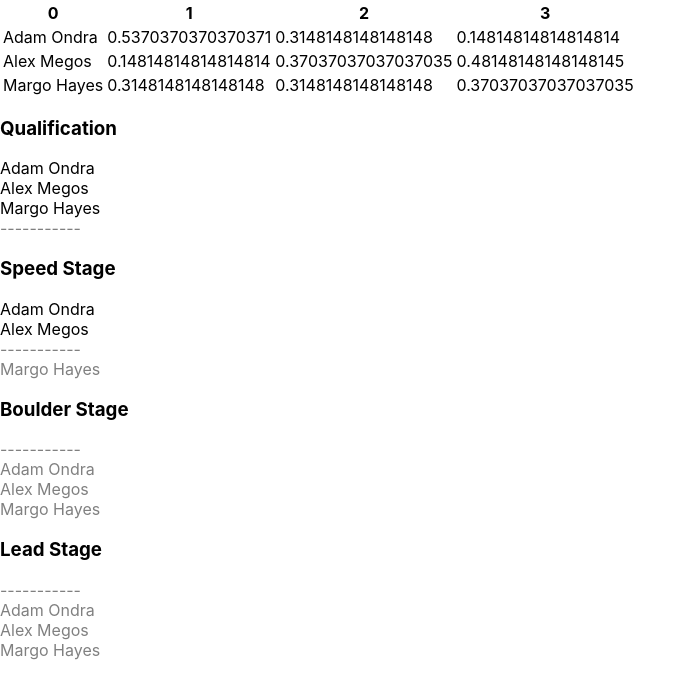
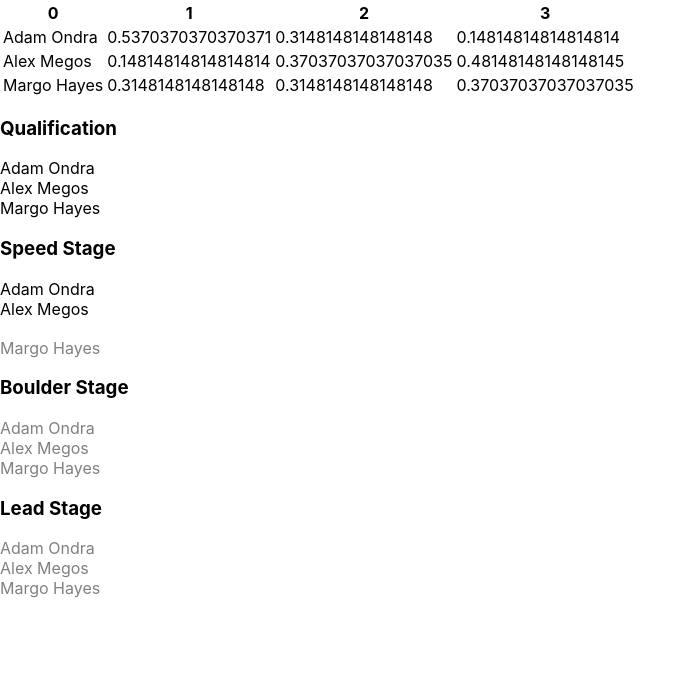
Before and after one commit to harrybiddle/compdex.rocks, a React (Create React App) app: page / in a window 1280 px wide. Shown: the top 698 px of the page, without its empty margins (0-696 px from the left). Built offline with nearby package versions, Linux system fonts and the light colour scheme.

Commit message:
Refactor (#9)
* Construct two lists per stage

* Remove isDragDisabled

* remove isDragDisabled

* simpler logic when updating state

* syntax error

* Working site

* Fix tests

```diff
--- a/src/components/app/App.js
+++ b/src/components/app/App.js
@@ -35,10 +35,13 @@ class App extends React.Component {
           }
           lists={constructLists(this.state)}
           listOrder={[
-            stages.QUALIFICATION,
-            stages.SPEED,
-            stages.BOULDER,
-            stages.LEAD
+            stages.QUALIFICATION + "-ranked",
+            stages.SPEED + "-ranked",
+            stages.SPEED + "-unranked",
+            stages.BOULDER + "-ranked",
+            stages.BOULDER + "-unranked",
+            stages.LEAD + "-ranked",
+            stages.LEAD + "-unranked"
           ]}
         />
       </div>
@@ -46,7 +49,7 @@ class App extends React.Component {
   }
 }
 
-export function constructList(state, stage) {
+export function constructListsForStage(state, stage) {
   const stageTitles = {
     [stages.QUALIFICATION]: "Qualification",
     [stages.SPEED]: "Speed Stage",
@@ -54,9 +57,7 @@ export function constructList(state, stage) {
     [stages.LEAD]: "Lead Stage"
   };
 
-  const constructItem = (athleteId, isRanked) => ({
-    isRanked: isRanked,
-    isDragDisabled: false,
+  const constructItem = athleteId => ({
     draggableId: stage + "-" + athleteId,
     athleteId: athleteId,
     content: state.athletes[athleteId].name
@@ -64,39 +65,36 @@ export function constructList(state, stage) {
 
   // create list with all ranked athletes
   const rankedAthleteIds = state[stage];
-  let list = {
+  let rankedList = {
+    droppableId: stage + "-ranked",
     title: stageTitles[stage],
-    stage: "speed",
-    items: rankedAthleteIds.map(athleteId => constructItem(athleteId, true))
+    stage: stage,
+    isRanked: true,
+    items: rankedAthleteIds.map(constructItem)
+  };
+  const allAthleteIds = Object.keys(state.athletes);
+  let unrankedList = {
+    droppableId: stage + "-unranked",
+    title: "",
+    stage: stage,
+    isRanked: false,
+    items: allAthleteIds
+      .filter(athleteId => !rankedAthleteIds.includes(athleteId))
+      .map(constructItem)
   };
 
-  // add an empty item
-  list.items.push({
-    isRanked: false,
-    isDragDisabled: true,
-    draggableId: stage + "-divider",
-    athleteId: "divider",
-    isDivider: true,
-    content: "-----------"
-  });
-
-  // push all unranked athletes
-  const allAthleteIds = Object.keys(state.athletes);
-  allAthleteIds.forEach(athleteId => {
-    const isRanked = rankedAthleteIds.includes(athleteId);
-    if (!isRanked) {
-      list.items.push(constructItem(athleteId, false));
-    }
-  });
-  return list;
+  return {
+    [rankedList.droppableId]: rankedList,
+    [unrankedList.droppableId]: unrankedList
+  };
 }
 
 function constructLists(state) {
   return {
-    [stages.QUALIFICATION]: constructList(state, stages.QUALIFICATION),
-    [stages.SPEED]: constructList(state, stages.SPEED),
-    [stages.BOULDER]: constructList(state, stages.BOULDER),
-    [stages.LEAD]: constructList(state, stages.LEAD)
+    ...constructListsForStage(state, stages.QUALIFICATION),
+    ...constructListsForStage(state, stages.SPEED),
+    ...constructListsForStage(state, stages.BOULDER),
+    ...constructListsForStage(state, stages.LEAD)
   };
 }
 export function predictionsProps(state) {
@@ -132,29 +130,23 @@ export function newStateOnDragEnd(state, result) {
 
   // ignore drags between stages
   const lists = constructLists(state);
-  if (source.droppableId !== destination.droppableId) {
+  const sourceList = lists[source.droppableId];
+  const destinationList = lists[destination.droppableId];
+  if (sourceList.stage !== destinationList.stage) {
     return state;
   }
 
-  // do not allow the dividing line to be dragged
-  const stage = source.droppableId;
-  const list = lists[stage];
-  let dividerIndex = list.items.findIndex(item => item.isDivider);
-  if (source.index === dividerIndex) return state;
-
   // remove athlete from source, if they were already ranked
-  const wasRanked = source.index < dividerIndex;
-  if (wasRanked) {
+  const stage = sourceList.stage;
+  if (sourceList.isRanked) {
     state = update(state, {
       [stage]: { $splice: [[source.index, 1]] }
     });
-    dividerIndex--;
   }
 
   // insert athlete into destination, if they are now ranked
-  const athleteId = list.items[source.index].athleteId;
-  const willBeRanked = destination.index <= dividerIndex;
-  if (willBeRanked) {
+  if (destinationList.isRanked) {
+    const athleteId = sourceList.items[source.index].athleteId;
     state = update(state, {
       [stage]: {
         $splice: [[destination.index, 0, athleteId]]
--- a/src/components/list/List.js
+++ b/src/components/list/List.js
@@ -13,8 +13,6 @@ export default class List extends React.Component {
               {this.props.items.map((item, index) => (
                 <ListItem
                   key={item.draggableId}
-                  isDragDisabled={item.isDragDisabled}
-                  isRanked={item.isRanked}
                   draggableId={item.draggableId}
                   content={item.content}
                   index={index}
--- a/src/components/listitem/ListItem.js
+++ b/src/components/listitem/ListItem.js
@@ -4,24 +4,14 @@ import { Draggable } from "react-beautiful-dnd";
 export default class ListItem extends React.Component {
   render() {
     return (
-      <Draggable
-        draggableId={this.props.draggableId}
-        index={this.props.index}
-        isDragDisabled={this.props.isDragDisabled}
-      >
+      <Draggable draggableId={this.props.draggableId} index={this.props.index}>
         {provided => (
           <div
             {...provided.draggableProps}
             {...provided.dragHandleProps}
             ref={provided.innerRef}
           >
-            <div
-              style={
-                this.props.isRanked ? { color: "black" } : { color: "grey" }
-              }
-            >
-              {this.props.content}
-            </div>
+            {this.props.content}
           </div>
         )}
       </Draggable>
--- a/src/components/rankings/Rankings.js
+++ b/src/components/rankings/Rankings.js
@@ -6,15 +6,17 @@ export default class Rankings extends React.Component {
   render() {
     return (
       <DragDropContext onDragEnd={this.props.onDragEnd}>
-        {this.props.listOrder.map(listId => {
-          const list = this.props.lists[listId];
+        {this.props.listOrder.map(droppableId => {
+          const list = this.props.lists[droppableId];
           return (
-            <List
-              key={listId}
-              title={list.title}
-              items={list.items}
-              droppableId={listId}
-            />
+            <div style={list.isRanked ? { color: "black" } : { color: "grey" }}>
+              <List
+                key={droppableId}
+                title={list.title}
+                items={list.items}
+                droppableId={droppableId}
+              />
+            </div>
           );
         })}
       </DragDropContext>
```
Also changed, not shown: 1 other file (tests, documents, lock files or other folders).
